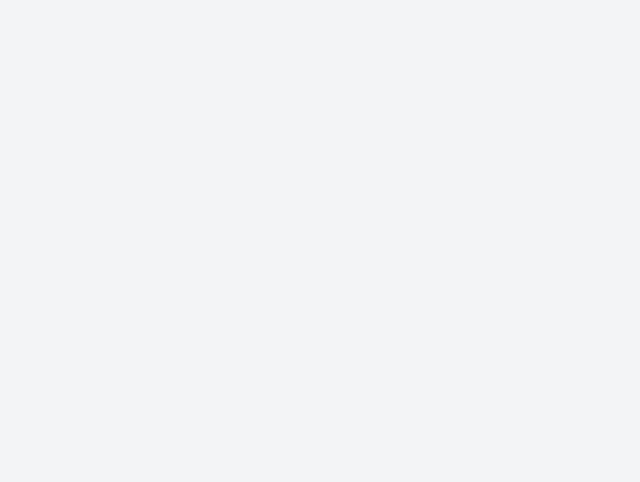
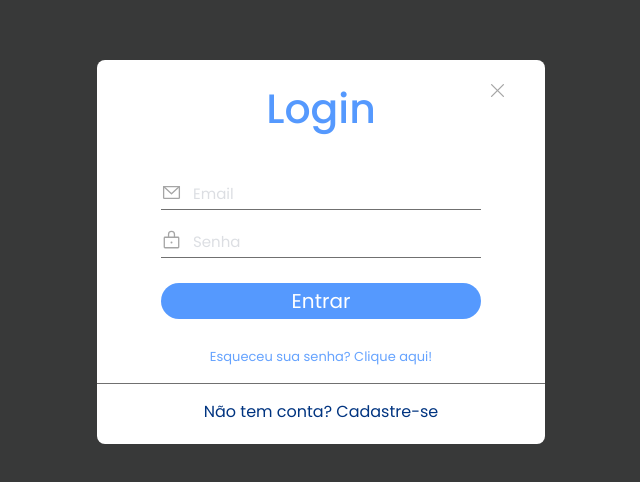
Before and after one commit to xaviervx/my-video-time, a React (Vite) app: page /login in a window 1280 px wide. Before the commit this address had no page. Shown: the part 148-630 px from the top of the page, without its empty margins (319-959 px from the left). Built offline with nearby package versions, Linux system fonts and the light colour scheme.

Commit message:
:sparkles: feat(Login): Criando página de login, input text e input password. - Chapter 22-12-2022.

```diff
--- a/src/App.jsx
+++ b/src/App.jsx
@@ -2,6 +2,7 @@ import React from 'react'
 import { BrowserRouter as Router, Route, Routes } from 'react-router-dom'
 
 import Home from './pages/Home'
+import Login from './pages/Login'
 
 import './styles/main.css'
 
@@ -11,6 +12,9 @@ function App() {
       <Routes>
         <Route path="/" element={ <Home /> } />
       </Routes>
+      <Routes>
+        <Route path="/login" element={ <Login /> } />
+      </Routes>
     </Router>
   )
 }
--- /dev/null
+++ b/src/components/InputPassword/index.jsx
@@ -0,0 +1,68 @@
+import React, { useState } from 'react';
+
+import { Lock, LockOpen } from 'phosphor-react';
+import PropTypes from 'prop-types';
+
+export function InputPassword({
+  width,
+  height,
+  margimBottom,
+  margimTop,
+  placeholder,
+  onChange,
+  id,
+  name,
+}) {
+  const [showPassword, setShowPassword] = useState(false);
+  const type = showPassword
+    ? 'text'
+    : 'password'
+
+  function handleShowPassword() {
+    setShowPassword((prevState) => !prevState);
+  }
+
+  return (
+    <div
+      className={ `relative ${ width } ${ height } ${ margimTop } ${ margimBottom } border-b border-[#707070]` }
+    >
+      <button
+        type="button"
+        onClick={ () => handleShowPassword() }
+        className="absolute h-auto w-auto mt-1 z-10 cursor-pointer"
+      >
+        {showPassword
+          ? <LockOpen size={ 21 } className="opacity-[35%]" />
+          : <Lock size={ 21 } className="opacity-[35%]" />}
+      </button>
+      <input
+        name={ name }
+        id={ id }
+        placeholder={ placeholder }
+        type={ type }
+        onChange={ onChange }
+        className="relative w-full h-full pl-8 bg-transparent :placeholder:text-[#00000] placeholder:opacity-[35%] text-[15px] outline-none"
+      />
+    </div>
+  );
+}
+
+InputPassword.propTypes = {
+  height: PropTypes.string,
+  width: PropTypes.string,
+  margimTop: PropTypes.string,
+  margimBottom: PropTypes.string,
+  onChange: PropTypes.func,
+  placeholder: PropTypes.string,
+  id: PropTypes.string.isRequired,
+  name: PropTypes.string.isRequired,
+};
+
+InputPassword.defaultProps = {
+  height: 'w-9',
+  width: 'w-full',
+  margimTop: '',
+  margimBottom: '',
+  onChange: () => {},
+  placeholder: 'Nome',
+};
--- /dev/null
+++ b/src/components/InputText/index.jsx
@@ -0,0 +1,41 @@
+import React from 'react';
+
+import PropTypes from 'prop-types';
+
+export function InputText({
+  width, height, margimTop, margimBottom, placeholder, icon, type, onChange
+}) {
+  return (
+    <div className={ `relative ${ width } ${ height } ${ margimTop } ${ margimBottom } border-b border-[#707070]` }>
+      <button type="button" className="absolute h-auto w-auto mt-1 z-10 cursor-none">
+        {icon}
+      </button>
+      <input
+        placeholder={ placeholder }
+        type={ type }
+        onChange={ onChange }
+        className="relative w-full h-full pl-8 bg-transparent :placeholder:text-[#00000] placeholder:opacity-[35%] text-[15px] outline-none"
+      />
+    </div>
+  )
+}
+
+InputText.propTypes = {
+  height: PropTypes.string,
+  width: PropTypes.string,
+  margimTop: PropTypes.string,
+  margimBottom: PropTypes.string,
+  onChange: PropTypes.func,
+  placeholder: PropTypes.string,
+  icon: PropTypes.element.isRequired,
+  type: PropTypes.string.isRequired,
+}
+
+InputText.defaultProps = {
+  height: 'w-9',
+  width: 'w-full',
+  margimTop: '',
+  margimBottom: '',
+  onChange: () => {},
+  placeholder: 'Nome',
+}
--- /dev/null
+++ b/src/pages/Login/index.jsx
@@ -0,0 +1,68 @@
+import React, { useState } from 'react';
+
+import { EnvelopeSimple, X } from 'phosphor-react';
+
+import { InputPassword } from '../../components/InputPassword';
+import { InputText } from '../../components/InputText';
+
+export default function Login() {
+  const [email, setEmail] = useState('')
+  const [password, setPassword] = useState('')
+
+  function handleSetEmail(event) {
+    setEmail(event.target.value)
+  }
+
+  function handleSetPassword(event) {
+    setPassword(event.target.value)
+  }
+
+  const myForm = {
+    email,
+    password,
+  }
+
+  console.log(myForm)
+
+  return (
+    <div className="flex items-center justify-center h-screen w-screen bg-[#383939]">
+      <form className="p-4 w-[28rem] h-96 flex flex-col items-center justify-evenly bg-white rounded-lg">
+        <X
+          size={ 21 }
+          className="relative top-0 left-44 opacity-[35%] cursor-pointer"
+        />
+        <p className="relative bottom-7 mb-1 h-16 text-center font-medium text-[41px] text-[#5599fe]">
+          Login
+        </p>
+        <InputText
+          height="h-8"
+          width="w-80"
+          margimBottom="mb-3"
+          placeholder="Email"
+          icon={ <EnvelopeSimple size={ 21 } className="opacity-[35%]" /> }
+          onChange={ handleSetEmail }
+        />
+        <InputPassword
+          name="Password"
+          width="w-80"
+          height="h-8"
+          margimBottom="mb-5"
+          placeholder="Senha"
+          onChange={ handleSetPassword }
+        />
+        <button
+          className="w-80 h-9 mb-6 bg-[#5599fe] rounded-full text-center text-[20px] text-white"
+          type="submit"
+        >
+          Entrar
+        </button>
+        <p className="text-center mb-3 text-[13px] text-[#5599fe] opacity-[90%]">
+          Esqueceu sua senha? Clique aqui!
+        </p>
+        <p className="w-[28rem] text-center pt-4 border-t border-[#707070] text-[16px] text-[#003480]">
+          Não tem conta? Cadastre-se
+        </p>
+      </form>
+    </div>
+  );
+}
```
